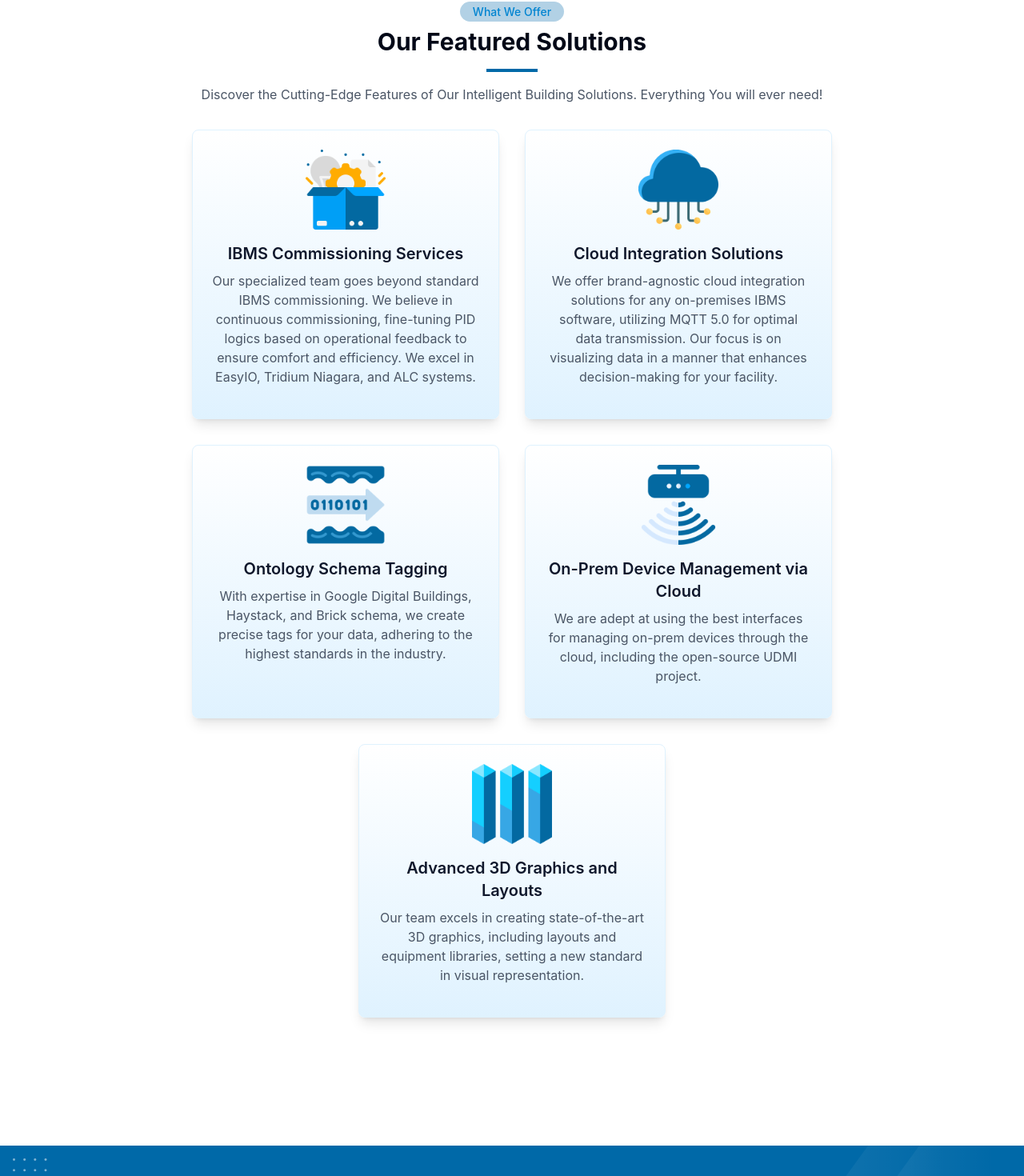
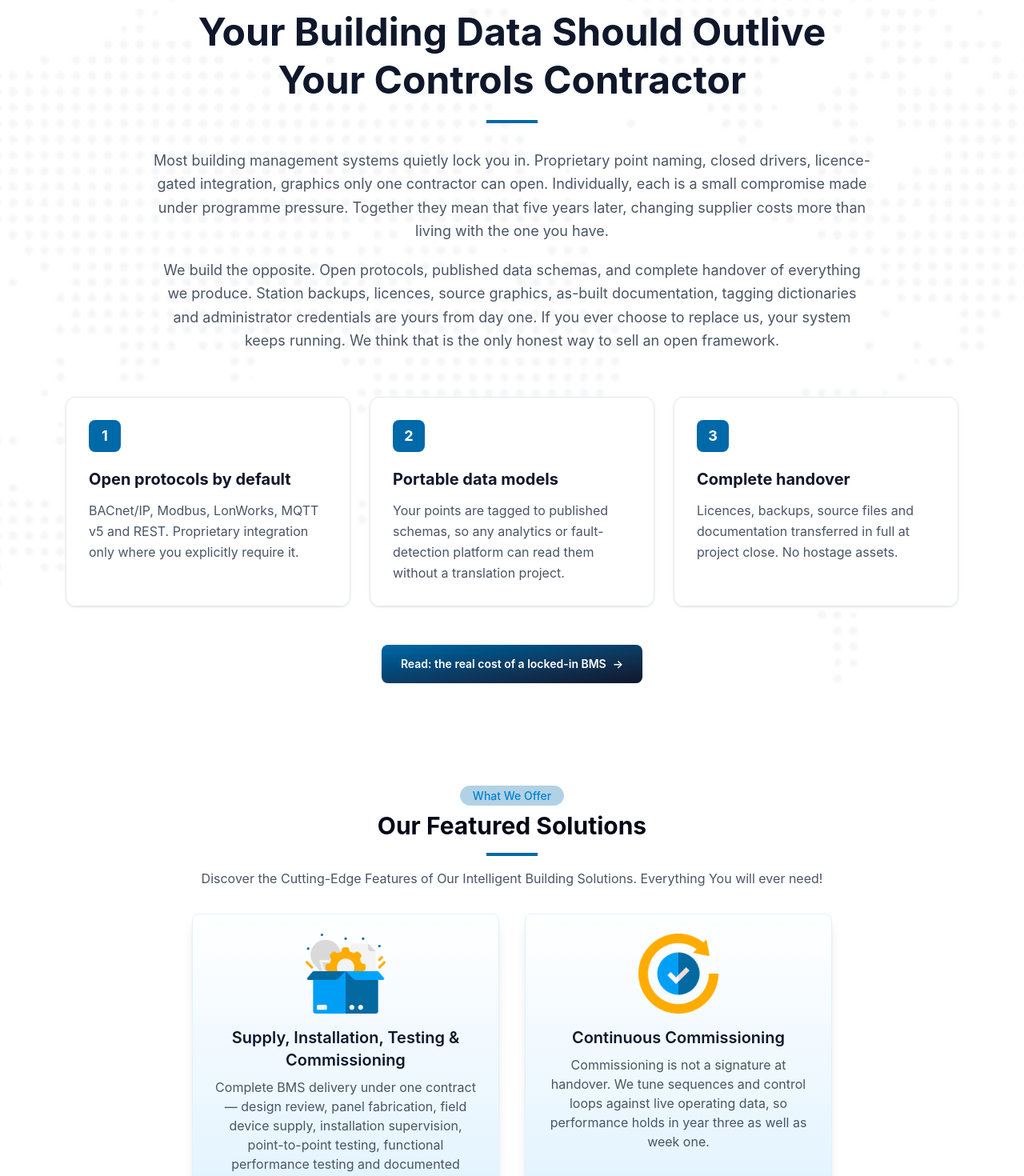
Before and after one commit to Yugabdh/iot-static-website, a Next.js app: page / in a window 1280 px wide. Shown: the part 844-2314 px from the top of the page at 80% size. Built offline with nearby package versions, Linux system fonts and the light colour scheme.

Commit message:
Added data to features, added technical capabilities, removed about.

```diff
--- a/app/page.js
+++ b/app/page.js
@@ -2,6 +2,8 @@ import AboutSection from "@/components/about-section";
 import CTAsection from "@/components/cta-section";
 import FeatureSection from "@/components/features-section";
 import HeroSection from "@/components/hero-section";
+import LockInArgumentSection from "@/components/lockIn-argument-section/LockInArgumentSection";
+import TechnicalCapabilitySection from "@/components/technical-capability-section";
 
 export const metadata = {
   title: 'BMS Integrator India | Tridium Niagara & LOYTEC | SD IoTecs',
@@ -14,9 +16,10 @@ export default function Home() {
   return (
     <main>
       <HeroSection />
+      <LockInArgumentSection />
       <FeatureSection />
+      <TechnicalCapabilitySection />
       <CTAsection />
-      <AboutSection />
     </main>
   );
 }
--- a/components/about-section/index.js
+++ b/components/about-section/index.js
@@ -28,16 +28,33 @@ const AboutSection = () => {
                         <div className="text-center lg:text-left">
                             <div className="text-center lg:text-left mb-8">
                                 <span className="text-sm font-medium text-sky-600 bg-sky-700/30 py-1 px-4 rounded-full">About Us</span>
-                                <h2 className="text-3xl font-headline font-bold mt-2 mb-4">Our Featured Solutions</h2>
+                                <h2 className="text-3xl font-headline font-bold mt-2 mb-4">Your Building Data Should Outlive Your Controls Contractor</h2>
                                 <div className="flex justify-center sm:justify-start lg:justify-start">
                                     <div className="w-16 h-1 bg-sky-700 mb-4"></div>
                                 </div>
 
                                 <p className="text-gray-600">
-                                    SD IoTecs excels in Intelligent Building solutions, offering a comprehensive suite of services including IBMS commissioning, cloud integration, and semantic ontology tagging.
+                                    Most building management systems quietly lock you in. Proprietary point naming, closed
+                                    drivers, licence-gated integration, graphics only one contractor can open. Individually, each
+                                    is a small compromise made under programme pressure. Together they mean that five
+                                    years later, changing supplier costs more than living with the one you have.
+                                    We build the opposite. Open protocols, published data schemas, and complete handover of
+                                    everything we produce. Station backups, licences, source graphics, as-built documentation,
+                                    tagging dictionaries and administrator credentials are yours from day one. If you ever
+                                    choose to replace us, your system keeps running. We think that is the only honest way to
+                                    sell an open framework.
                                 </p>
                                 <p className="text-gray-600">
-                                    Our expert team delivers top-notch, tailored solutions to meet unique building needs, backed by innovative 3D graphics and advanced analytics. Committed to excellence and driven by the latest technologies, we provide customized, scalable solutions that enhance efficiency and innovation.
+                                    Open protocols by default — BACnet/IP, Modbus, LonWorks, MQTT v5 and REST.
+                                    Proprietary integration only where you explicitly require it.
+                                </p>
+                                <p className="text-gray-600">
+                                    Portable data models — your points are tagged to published schemas, so any analytics or
+                                    fault-detection platform can read them without a translation project.
+                                </p>
+                                <p className="text-gray-600">
+                                    Complete handover — licences, backups, source files and documentation transferred in full
+                                    at project close. No hostage assets.
                                 </p>
                             </div>
                             <div className="my-5 inline-block">
--- a/components/features-section/index.js
+++ b/components/features-section/index.js
@@ -1,13 +1,14 @@
 import React from 'react';
 import features from '@/util/features';
 import FeaturesCard from './features-card';
+import Link from 'next/link';
 
 
 const FeatureSection = () => {
     return (
-        <section className="py-32">
+        <section className="my-24 sm:my-28 lg:my-32">
             <div className="container mx-auto">
-                <div className="lg:px-8 py-8">
+                <div>
                     <div className="text-center mb-8">
                         <span className="text-sm font-medium text-sky-600 bg-sky-700/30 py-1 px-4 rounded-full">What We Offer</span>
                         <h2 className="text-3xl font-headline font-bold mt-2 mb-4">Our Featured Solutions</h2>
@@ -28,6 +29,18 @@ const FeatureSection = () => {
                             ))
                         }
                     </div>
+                    {/* CTA */}
+                    <div className="mt-12 text-center">
+                        <Link
+                            href="/services"
+                            className="inline-flex min-h-12 w-full items-center justify-center rounded-lg bg-gradient-to-br from-sky-700 to-slate-900 px-6 py-3 text-center text-sm font-semibold text-white shadow-sm transition-all duration-200 hover:-translate-y-0.5 hover:shadow-md focus:outline-none focus:ring-4 focus:ring-slate-300 sm:w-auto"
+                        >
+                            See all services
+                            <span className="ml-2" aria-hidden="true">
+                                →
+                            </span>
+                        </Link>
+                    </div>
                 </div>
             </div>
         </section>
--- a/components/lockIn-argument-section/LockInArgumentSection.js
+++ b/components/lockIn-argument-section/LockInArgumentSection.js
@@ -88,7 +88,7 @@ const LockInArgumentSection = () => {
                     <div className="mt-12 text-center">
                         <Link
                             href="/why-vendor-neutral"
-                            className="inline-flex items-center rounded-lg bg-gradient-to-br from-sky-700 to-slate-900 px-6 py-3 text-center font-medium text-white transition hover:bg-gradient-to-bl focus:outline-none focus:ring-4 focus:ring-slate-300"
+                            className="inline-flex min-h-12 w-full items-center justify-center rounded-lg bg-gradient-to-br from-sky-700 to-slate-900 px-6 py-3 text-center text-sm font-semibold text-white shadow-sm transition-all duration-200 hover:-translate-y-0.5 hover:shadow-md focus:outline-none focus:ring-4 focus:ring-slate-300 sm:w-auto"
                         >
                             Read: the real cost of a locked-in BMS
                             <span className="ml-2" aria-hidden="true">
--- /dev/null
+++ b/components/technical-capability-section.js
@@ -0,0 +1,117 @@
+import React from 'react'
+
+const TechnicalCapabilitySection = () => {
+    const capabilities = [
+        {
+            category: 'Protocols',
+            items: [
+                'BACnet/IP',
+                'BACnet MS/TP',
+                'Modbus TCP & RTU',
+                'LonWorks',
+                'M-Bus',
+                'OPC UA',
+                'MQTT v5',
+                'REST / JSON',
+            ],
+        },
+        {
+            category: 'Platforms',
+            items: [
+                'Tridium Niagara 4',
+                'LOYTEC L-INX & L-IOB',
+                'EasyIO',
+                'N3uron',
+                'Grafana',
+                'InfluxDB',
+                'PostgreSQL',
+            ],
+        },
+        {
+            category: 'Data models',
+            items: [
+                'Project Haystack',
+                'Brick Schema',
+                'Google Digital Buildings',
+                'UDMI',
+            ],
+        },
+        {
+            category: 'Cloud',
+            items: [
+                'Google Cloud Platform',
+                'Microsoft Azure',
+                'Amazon Web Services',
+            ],
+        },
+        {
+            category: 'Standards',
+            items: [
+                'ASHRAE Guideline 36',
+                'ASHRAE Guideline 0.2',
+                'ASHRAE Guideline 14',
+                'ISO 50001',
+                'ECBC',
+            ],
+        },
+    ]
+
+    return (
+        <section
+            className="relative overflow-hidden my-24 sm:my-28 lg:my-32"
+        >
+            <div className="container relative z-10 mx-auto px-6 md:px-16">
+                <div className="mx-auto max-w-6xl">
+                    {/* Heading */}
+                    <div className="mx-auto max-w-4xl text-center">
+                        <span className="inline-block rounded-full bg-sky-700/30 px-4 py-1 text-sm font-medium text-sky-600">
+                            Technical Capability
+                        </span>
+
+                        <h2 className="mt-3 mb-5 font-headline text-3xl font-bold leading-tight text-slate-900 sm:text-4xl lg:text-5xl">
+                            Built on Open Standards
+                        </h2>
+
+                        <div className="mb-10 flex justify-center">
+                            <div className="h-1 w-16 bg-sky-700" />
+                        </div>
+                    </div>
+
+                    {/* Capability list */}
+                    <div className="overflow-hidden rounded-2xl border border-slate-200 bg-white/90 shadow-sm backdrop-blur-sm">
+                        {capabilities.map((capability, index) => (
+                            <div
+                                key={capability.category}
+                                className={`grid gap-5 px-6 py-7 sm:px-8 lg:grid-cols-[180px_1fr] lg:gap-10 lg:px-10 ${index !== capabilities.length - 1
+                                        ? 'border-b border-slate-200'
+                                        : ''
+                                    }`}
+                            >
+                                {/* Category */}
+                                <div>
+                                    <h3 className="text-lg font-bold text-slate-900">
+                                        {capability.category}
+                                    </h3>
+                                </div>
+
+                                {/* Items */}
+                                <div className="flex flex-wrap gap-2.5">
+                                    {capability.items.map((item) => (
+                                        <span
+                                            key={item}
+                                            className="rounded-full border border-slate-200 bg-slate-50 px-4 py-2 text-sm font-medium text-slate-700 transition-colors hover:border-sky-200 hover:bg-sky-50 hover:text-sky-700"
+                                        >
+                                            {item}
+                                        </span>
+                                    ))}
+                                </div>
+                            </div>
+                        ))}
+                    </div>
+                </div>
+            </div>
+        </section>
+    )
+}
+
+export default TechnicalCapabilitySection;
--- a/util/features.js
+++ b/util/features.js
@@ -1,28 +1,33 @@
 const features = [
     {
-        title: "IBMS Commissioning Services",
+        title: "Supply, Installation, Testing & Commissioning",
         src: "/images/png/icons/services.png",
-        info: "Our specialized team goes beyond standard IBMS commissioning. We believe in continuous commissioning, fine-tuning PID logics based on operational feedback to ensure comfort and efficiency. We excel in EasyIO, Tridium Niagara, and ALC systems."
+        info: "Complete BMS delivery under one contract — design review, panel fabrication, field device supply, installation supervision, point-to-point testing, functional performance testing and documented handover."
     },
     {
-        title: "Cloud Integration Solutions",
-        src: "/images/png/icons/cloud-service.png",
-        info: "We offer brand-agnostic cloud integration solutions for any on-premises IBMS software, utilizing MQTT 5.0 for optimal data transmission. Our focus is on visualizing data in a manner that enhances decision-making for your facility."
+        title: "Continuous Commissioning",
+        src: "/images/png/icons/commissioning.png",
+        info: "Commissioning is not a signature at handover. We tune sequences and control loops against live operating data, so performance holds in year three as well as week one."
     },
     {
-        title: "Ontology Schema Tagging",
+        title: "Data Modelling & Semantic Tagging",
         src: "/images/png/icons/data-stream.png",
-        info: "With expertise in Google Digital Buildings, Haystack, and Brick schema, we create precise tags for your data, adhering to the highest standards in the industry."
+        info: "Project Haystack, Brick Schema, Google Digital Buildings and UDMI. We model your estate so analytics and fault detection work on day one, not after a data clean-up nobody budgeted for."
     },
     {
-        title: "On-Prem Device Management via Cloud",
-        src: "/images/png/icons/motion-sensor.png",
-        info: "We are adept at using the best interfaces for managing on-prem devices through the cloud, including the open-source UDMI project."
+        title: "Cloud & IoT Integration",
+        src: "/images/png/icons/cloud-service.png",
+        info: " Secure telemetry from on-premise BMS to Google Cloud, Azure and AWS using MQTT v5, REST APIs and store-and-forward edge gateways. We integrate into your cloud, on your terms."
     },
     {
-        title: "Advanced 3D Graphics and Layouts",
+        title: "Dashboards & Reporting",
+        src: "/images/png/icons/dashboard.png",
+        info: "Cleanroom and regulated-environment reporting in PDF, Excel and CSV, plus operational dashboards on open-source platforms. No per-seat licence for the reporting layer."
+    },
+    {
+        title: "3D Graphics & Visualisation",
         src: "/images/png/icons/bar-chart.png",
-        info: "Our team excels in creating state-of-the-art 3D graphics, including layouts and equipment libraries, setting a new standard in visual representation."
+        info: "Photoreal plant rooms, isometric layouts and equipment libraries for Niagara, IQ Vision and web front ends, produced by our own studio."
     },
 ];
 
```
Also changed, not shown: public/images/png/icons/commissioning.png (added), public/images/png/icons/dashboard.png (added).
